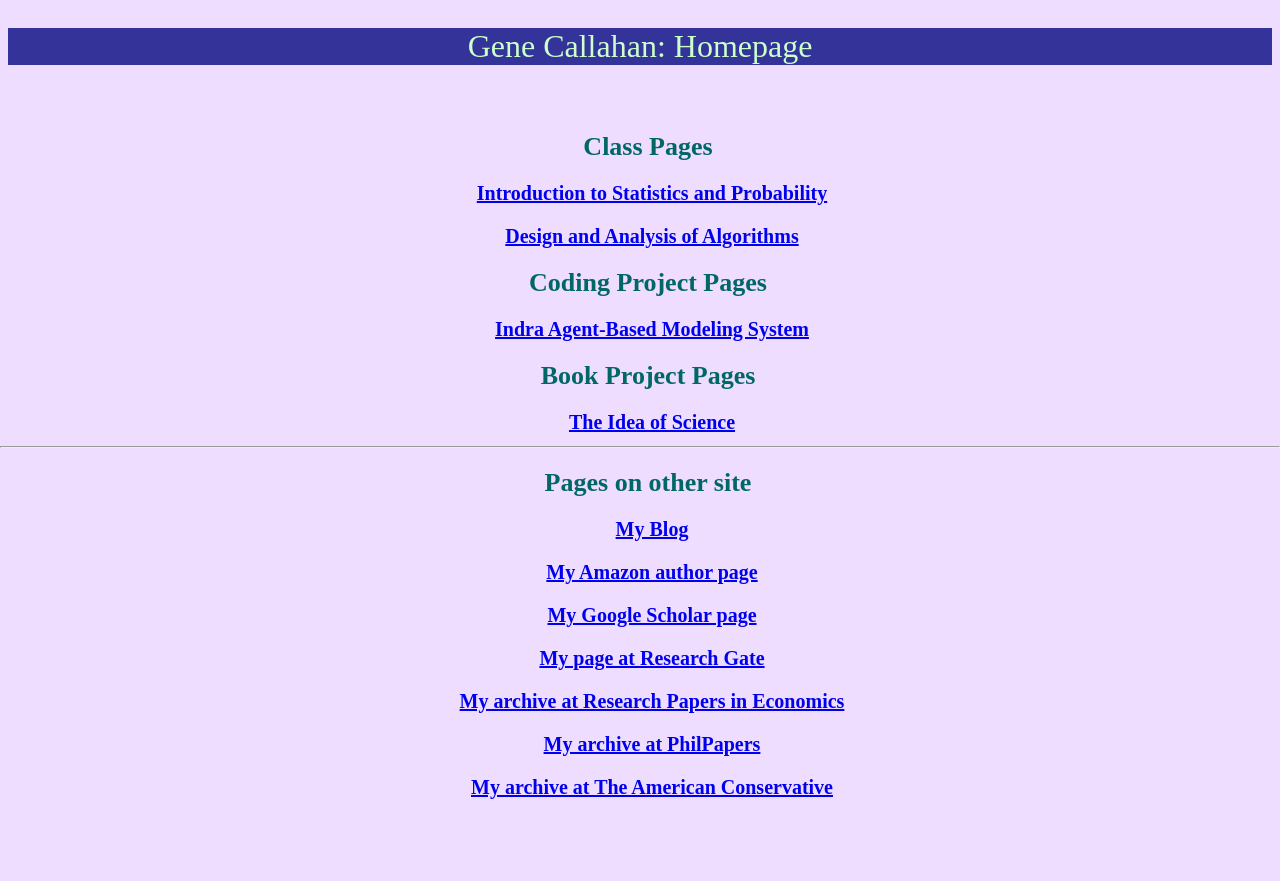
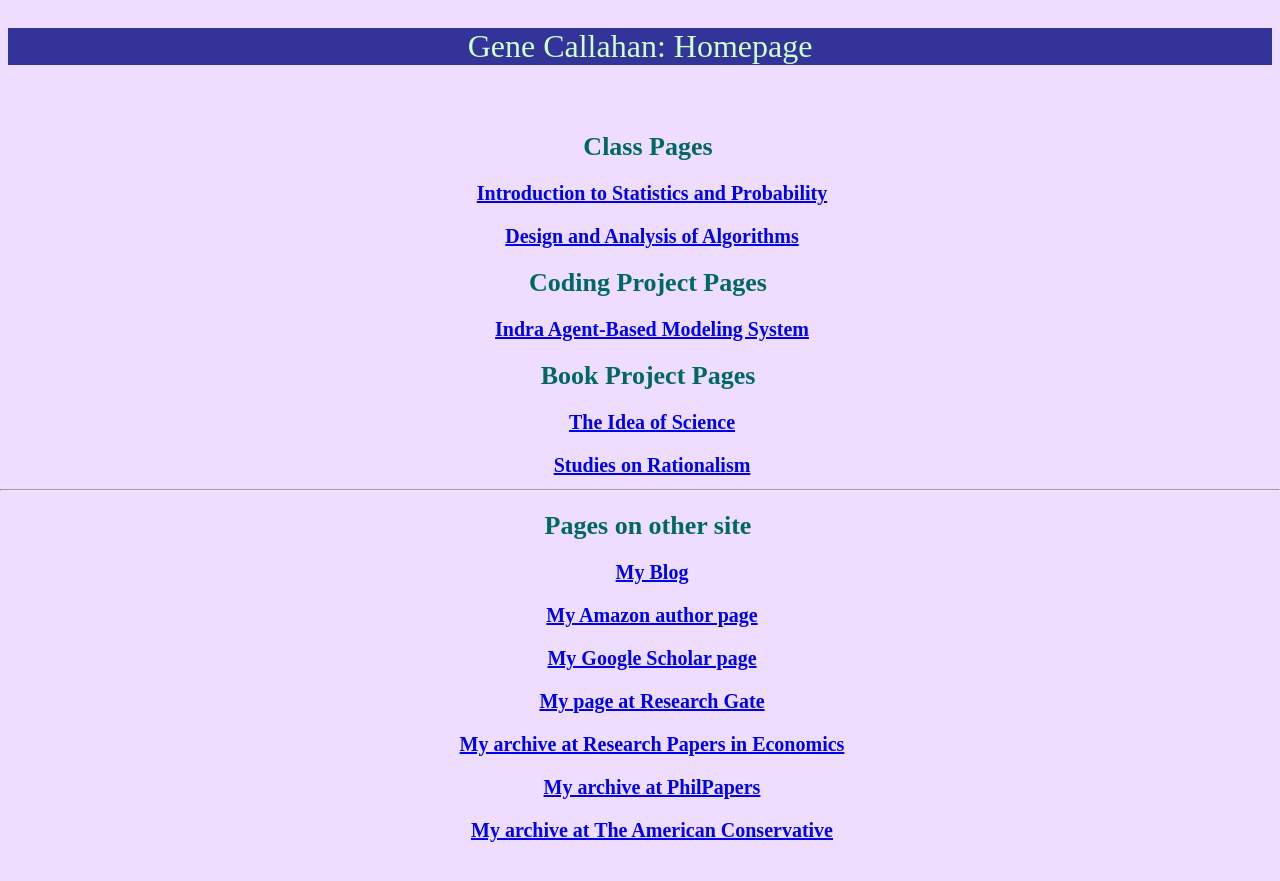
Before and after one commit to gcallah/gcallah.github.io, a Jekyll site: the page index.html, which Jekyll copies as it is, in a window 1280 px wide. Shown: the top 881 px of the page. Built offline with Jekyll 4.4.1, drawn with Linux system fonts in a browser that asks for light colours.

Commit message:
Added link to main page.

```diff
--- a/index.html
+++ b/index.html
@@ -53,6 +53,11 @@
                         </a>
                     </h3>
 
+                    <h3>
+                        <a href="https://gcallah.github.io/Rationalism/">
+                        Studies on Rationalism
+                        </a>
+                    </h3>
                 <hr>
                 <h2>
                     Pages on other site
```
